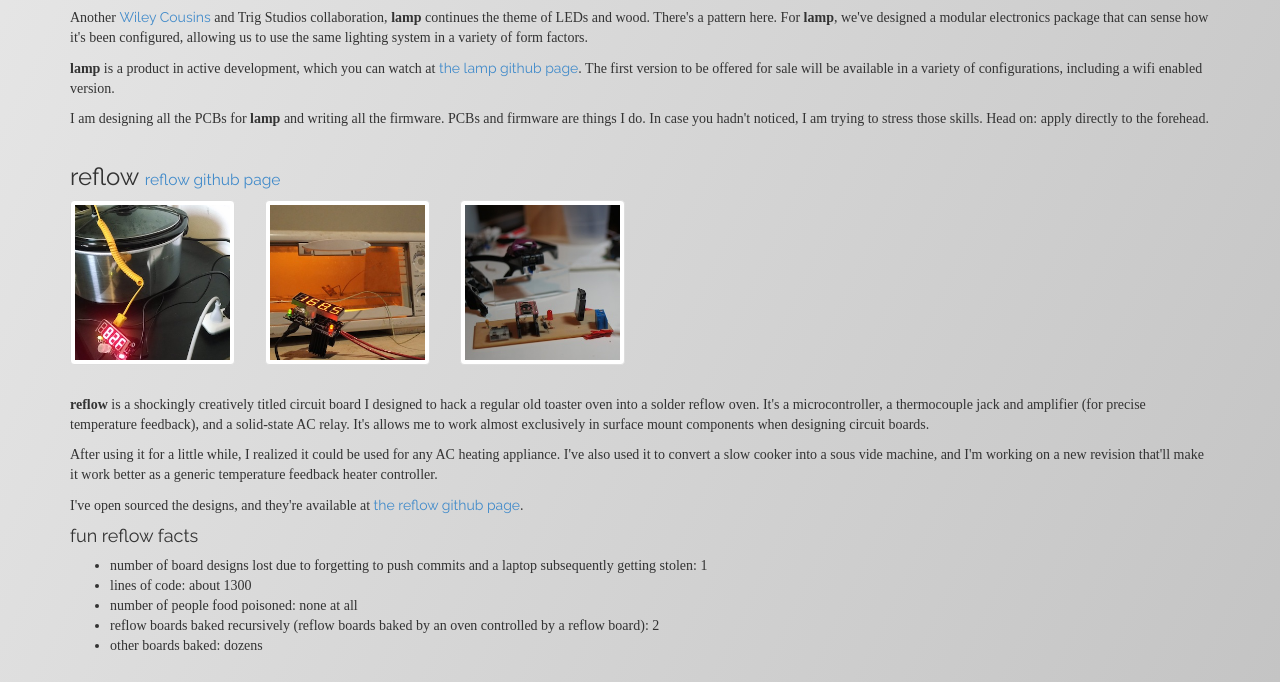
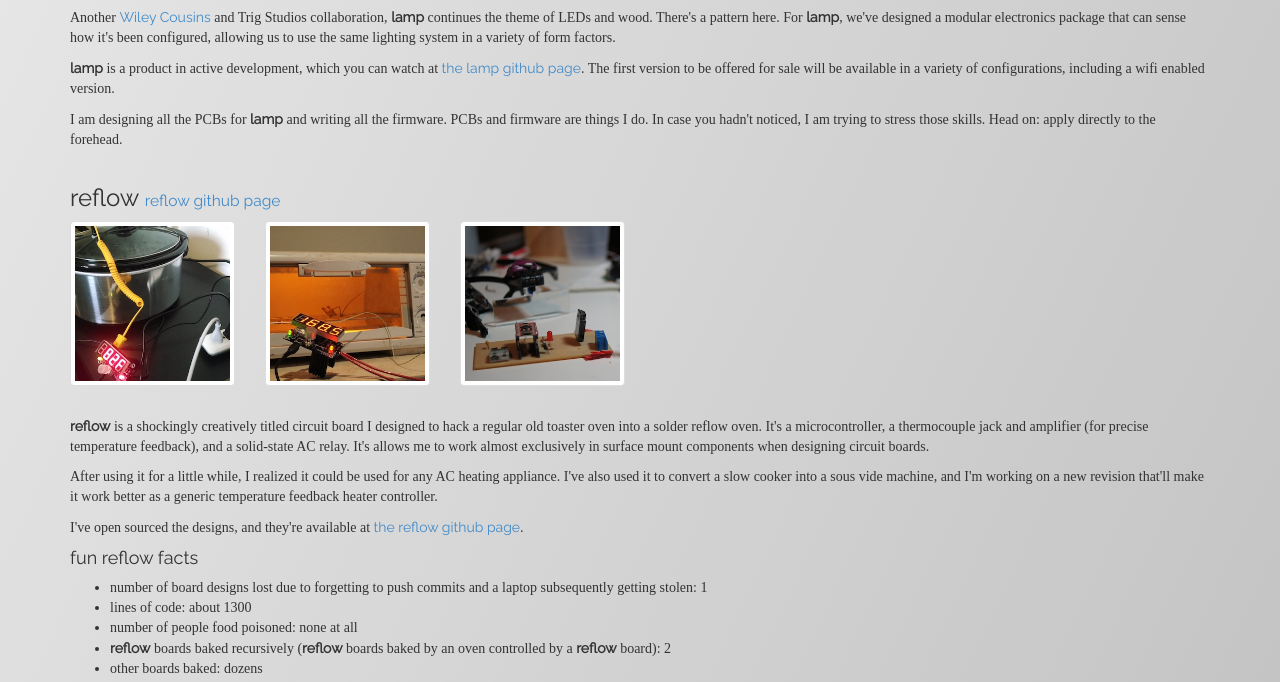
Before and after one commit to rmstaanaIT/mcous.github.io, a website: page jade/index.jade in a window 1280 px wide. Shown: the part 1630-2312 px from the top of the page. Drawn offline with nearby package versions, Linux system fonts and the light colour scheme; files that its build step writes are made by us from their sources; files whose address does not match are found by name; a web font is replaced by a local one.

Commit message:
fix strong text

```diff
--- a/jade/index.jade
+++ b/jade/index.jade
@@ -203,7 +203,7 @@ html(lang="en")
           li number of board designs lost due to forgetting to push commits and a laptop subsequently getting stolen: 1
           li lines of code: about 1300
           li number of people food poisoned: none at all
-          li reflow boards baked recursively (reflow boards baked by an oven controlled by a reflow board): 2
+          li <strong>reflow</strong> boards baked recursively (<strong>reflow</strong> boards baked by an oven controlled by a <strong>reflow</strong> board): 2
           li other boards baked: dozens
 
       article#svgerber
--- a/stylus/app.styl
+++ b/stylus/app.styl
@@ -13,6 +13,10 @@ body
   font-family textFont
 
 h1, h2, h3, h4, h5, h6
+  font-family headFont
+  font-style normal
+
+strong
   font-family headFont
   font-style normal
 
```
Also changed, not shown: app.css, index.html.
